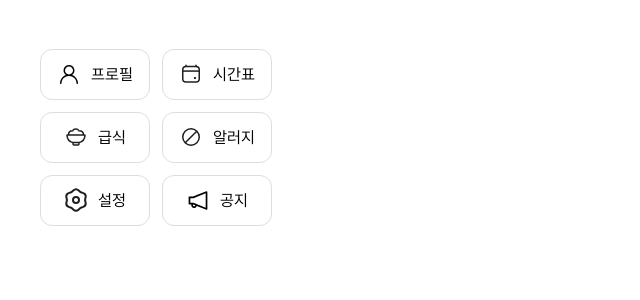
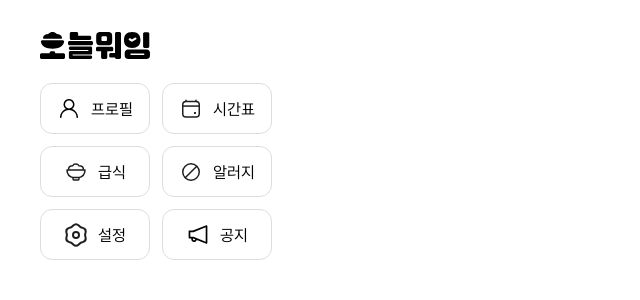
Before and after one commit to todaywhat/TodayWhat-new-extension, a React (Create React App) app: page / in a window 1280 px wide. Shown: the top 300 px of the page, without its empty margins (0-640 px from the left). Built offline with nearby package versions, Linux system fonts and the light colour scheme.

Commit message:
🐛Fix: main design

```diff
--- a/src/page/home/style.ts
+++ b/src/page/home/style.ts
@@ -2,7 +2,6 @@ import styled from 'styled-components'
 
 export const Wrapper = styled.div`
   width: 19rem;
-  height: 15.625rem;
   display: inline-flex;
   padding: 2rem 2.5rem;
   flex-direction: column;
```
Also changed, not shown: public/manifest.json.
